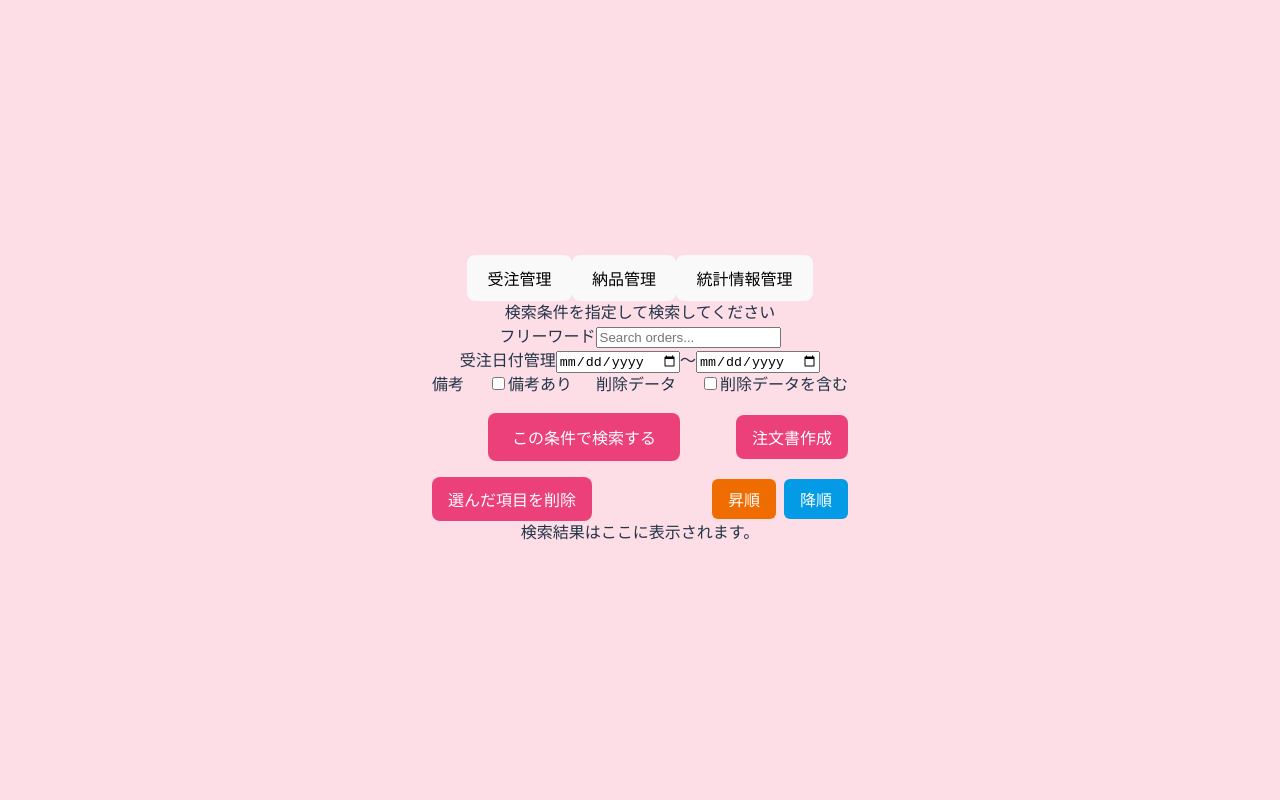
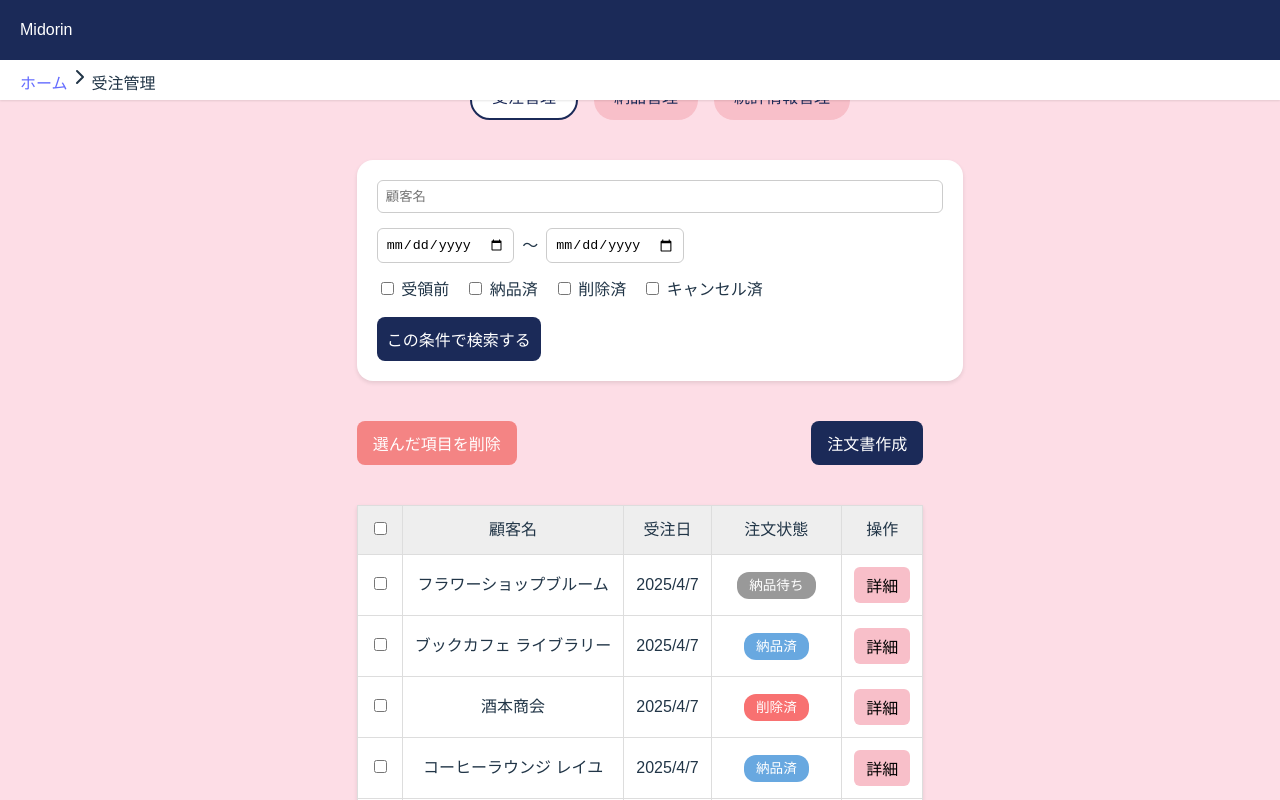
Before and after one commit to sugichan-a/SystemDev_teamD, a React (Vite) app in the folder frontend/: page /orders in a window 1280 px wide. Shown: the top 800 px of the page. Built offline with nearby package versions, Linux system fonts and the light colour scheme.

Commit message:
OrderListPageとApp.cssの修正

```diff
--- a/frontend/src/App.css
+++ b/frontend/src/App.css
@@ -48,20 +48,21 @@ body {
   overflow-x: hidden;
 }
 
-/* ナビバー（紺） */
+/* 上部ナビバー */
 .navbar {
+  position: fixed;
+  top: 0;
+  left: 0;
+  height: 60px;
+  width: 100%;
+  z-index: 1000;
+
   background-color: #1b2a58;
   color: white;
   display: flex;
-  justify-content: space-between;
   align-items: center;
-  padding: 10px 20px;
-  width: 100%;
+  padding: 0 20px;
   box-sizing: border-box;
-  position: fixed;
-  top: 0;
-  left: 0;
-  z-index: 1000;
 }
 
 
@@ -77,24 +78,30 @@ body {
 
 /* パンくずリスト */
 .breadcrumb {
+  position: fixed;
+  top: 60px; /* ← navbarの下に */
+  left: 0;
+  height: 40px;
+  width: 100%;
+  z-index: 999;
+
   background-color: white;
-  padding: 10px 20px;
-  font-size: 0.9rem;
-  width: 100%;
+  display: flex;
+  align-items: center;
+  padding: 0 20px;
+  box-shadow: 0 1px 2px rgba(0,0,0,0.1);
   box-sizing: border-box;
-  box-shadow: 0 1px 2px rgba(0,0,0,0.1);
-  position: fixed;
-  top: 44px;
-  left: 0;
-  z-index: 999;
+
   text-align: left;
 }
 /* メイン */
 .main-content {
+  /* ここで余白！60(navbar) + 40(breadcrumb) */
+  margin-top: 100px;
+  padding: 40px 20px;
   display: flex;
   justify-content: center;
   gap: 20px;
-  padding: 40px 20px;
   flex-wrap: wrap;
 }
 
@@ -112,3 +119,186 @@ body {
   color: #1b2a58;
   box-shadow: 0 2px 4px rgba(0,0,0,0.1);
 }
+
+/* --- タブボタン --- */
+.tab-buttons {
+  display: flex;
+  justify-content: center;
+  gap: 16px;
+  margin: 20px 0;
+}
+
+.tab {
+  background-color: #f8bfc9;
+  border: none;
+  padding: 10px 20px;
+  border-radius: 20px;
+  font-weight: bold;
+  color: #1b2a58;
+  cursor: pointer;
+}
+
+.tab.active {
+  background-color: #ffffff;
+  border: 2px solid #1b2a58;
+}
+
+/* --- 検索フォーム --- */
+.search-form {
+  background-color: #ffffff;
+  padding: 20px;
+  border-radius: 16px;
+  box-shadow: 0 2px 4px rgba(0,0,0,0.1);
+  margin-bottom: 20px;
+  width: 100%;
+  max-width: 700px;
+  display: flex;
+  flex-direction: column;
+  gap: 15px;
+}
+
+.search-form input[type="text"],
+.search-form input[type="date"] {
+  padding: 8px;
+  border: 1px solid #ccc;
+  border-radius: 6px;
+}
+
+.date-range {
+  display: flex;
+  gap: 8px;
+  align-items: center;
+}
+
+.status-filters {
+  display: flex;
+  gap: 16px;
+  flex-wrap: wrap;
+}
+
+.search-button {
+  background-color: #1b2a58;
+  color: white;
+  border: none;
+  padding: 10px;
+  border-radius: 8px;
+  cursor: pointer;
+  font-weight: bold;
+  width: fit-content;
+}
+
+/* --- アクションボタン --- */
+.action-buttons {
+  display: flex;
+  justify-content: space-between;
+  width: 100%;
+  max-width: 700px;
+  margin-bottom: 20px;
+}
+
+.action-buttons .danger {
+  background-color: #f48484;
+  color: white;
+  border: none;
+  padding: 10px 16px;
+  border-radius: 8px;
+  cursor: pointer;
+}
+
+.action-buttons .primary {
+  background-color: #1b2a58;
+  color: white;
+  border: none;
+  padding: 10px 16px;
+  border-radius: 8px;
+  cursor: pointer;
+}
+
+/* --- テーブル --- */
+.order-table {
+  width: 100%;
+  max-width: 900px;
+  background-color: #fff;
+  border-collapse: collapse;
+  box-shadow: 0 2px 4px rgba(0,0,0,0.1);
+  margin-bottom: 20px;
+}
+
+.order-table th,
+.order-table td {
+  border: 1px solid #ddd;
+  padding: 12px;
+  text-align: center;
+}
+
+.order-table thead {
+  background-color: #eee;
+  font-weight: bold;
+}
+
+/* --- 注文状態バッジ --- */
+.badge {
+  padding: 6px 12px;
+  border-radius: 12px;
+  color: white;
+  font-size: 0.85rem;
+  font-weight: bold;
+}
+
+.badge.blue {
+  background-color: #68a8e0;
+}
+
+.badge.red {
+  background-color: #f87171;
+}
+
+.badge.gray {
+  background-color: #999;
+}
+
+/* --- ページネーション --- */
+.pagination {
+  display: flex;
+  gap: 10px;
+  align-items: center;
+  justify-content: center;
+}
+
+.pagination button {
+  padding: 6px 12px;
+  background-color: #f8bfc9;
+  border: none;
+  border-radius: 6px;
+  cursor: pointer;
+  font-weight: bold;
+}
+
+/* カラムレイアウト（全体） */
+.column-layout {
+  /* ここで余白！60(navbar) + 40(breadcrumb) */
+  margin-top: 100px;
+  max-width: 960px;
+  margin: 0 auto;
+  text-align: left;
+  padding: 20px;
+  display: flex;
+  flex-direction: column;
+  gap: 20px;
+}
+
+/* テーブル内の操作ボタンも統一 */
+.order-table button {
+  background-color: #f8bfc9;
+  border: none;
+  padding: 6px 12px;
+  border-radius: 6px;
+  font-weight: bold;
+  cursor: pointer;
+}
+
+/* 全体の文字寄せも統一したいとき */
+.order-table td,
+.order-table th {
+  text-align: center;
+}
--- a/frontend/src/Pages/OrderListPage.jsx
+++ b/frontend/src/Pages/OrderListPage.jsx
@@ -1,207 +1,92 @@
-import React, { useState } from 'react';
-import { useNavigate } from 'react-router-dom';
-import Button from '../components/Button';
-import SearchInput from '../components/SearchInput';
-import DateInput from '../components/DateInput';
-import Checkbox from '../components/Checkbox';
+import React from 'react';
+import '../App.css';
+import Breadcrumbs from '../components/breadcrumbs';
 
 const OrderListPage = () => {
-    const navigate = useNavigate();
-    const [keyword, setKeyword] = useState('');
-    const [fromDate, setFromDate] = useState('');
-    const [toDate, setToDate] = useState('');
-    const [hasNotes, setHasNotes] = useState(false);
-    const [includeDeleted, setIncludeDeleted] = useState(false);
-
-
-
-  const handleSearch = () => {
-    console.log('検索ワード:', keyword);
-    // 検索ロジック追加予定
-  };
+  const testData = [
+    { name: 'フラワーショップブルーム', date: '2025/4/7', status: '納品待ち' },
+    { name: 'ブックカフェ ライブラリー', date: '2025/4/7', status: '納品済' },
+    { name: '酒本商会', date: '2025/4/7', status: '削除済' },
+    { name: 'コーヒーラウンジ レイユ', date: '2025/4/7', status: '納品済' },
+    { name: '木原バス団体', date: '2025/4/7', status: 'キャンセル済' },
+    { name: 'キューモール嵐ノ宮', date: '2025/4/7', status: '削除済' }
+  ];
 
   return (
-    <div className="p-4">
+    <div className="App">
+      <nav className="navbar"><div className="navbar-brand">Midorin</div></nav>
+      <nav className="breadcrumb"><Breadcrumbs /></nav>
 
-      {/* ナビゲーションボタン */}
-      <div className="grid grid-cols-1 sm:grid-cols-2 md:grid-cols-3 gap-4">
-        <Button onClick={() => navigate('/orders')}>受注管理</Button>
-        <Button onClick={() => navigate('/deliveries')}>納品管理</Button>
-        <Button onClick={() => navigate('/stats')}>統計情報管理</Button>
-      </div>
-
-      {/* ラベル */}
-      <div style={{ display: 'flex', justifyContent: 'center' }}>
-        <label className="block text-sm font-medium text-gray-700">
-          検索条件を指定して検索してください
-        </label>
-      </div>
-
-
-      {/* 検索エリア */}
-      <div className="bg-gray-100 p-4 rounded-lg shadow mb-6 space-y-4">
-        <div className="flex flex-col gap-4">
-         <label className="block text-sm font-medium text-gray-700">
-          フリーワード
-        </label>
-          <SearchInput
-            value={keyword}
-            onChange={(e) => setKeyword(e.target.value)}
-          />
-      </div>
-
-      {/* 日付管理 */}
-      <div className="flex items-center gap-4">
-          <span className="text-sm text-gray-700">受注日付管理</span>
-          <DateInput value={fromDate} onChange={(e) => setFromDate(e.target.value)} />
-          <span>～</span>
-          <DateInput value={toDate} onChange={(e) => setToDate(e.target.value)} />
-      </div>
-
-      {/* 備考・削除データ欄 */}
-      <div style={{ display: 'flex', alignItems: 'center', gap: '1.5rem' }}>
-        <label className="block text-sm font-medium text-gray-700">
-          備考
-        </label>
-          <Checkbox
-            label="備考あり"
-            checked={hasNotes}
-            onChange={(e) => setHasNotes(e.target.checked)}
-            name="hasNotes"
-          />
-       <label className="block text-sm font-medium text-gray-700">
-          削除データ
-        </label>
-          <Checkbox
-            label="削除データを含む"
-            checked={includeDeleted}
-            onChange={(e) => setIncludeDeleted(e.target.checked)}
-            name="includeDeleted"
-          />
-      </div>
-
-      {/* ボタン群 */}
-      <div style={{
-        display: 'flex',
-        flexDirection: 'column',
-        gap: '1rem',
-        marginTop: '1rem',
-      }}>
-
-        {/* 上段：中央＋右 */}
-        <div style={{
-          display: 'flex',
-          justifyContent: 'space-between',
-          flexWrap: 'wrap',
-          alignItems: 'center'
-        }}>
-
-          {/* 中央に配置 */}
-          <div style={{
-            flex: 1,
-            display: 'flex',
-            justifyContent: 'center',
-            minWidth: '200px'
-          }}>
-            <button
-              onClick={handleSearch}
-              style={{
-                backgroundColor: '#ec407a',
-                color: '#fff',
-                padding: '12px 24px',
-                borderRadius: '8px',
-                border: 'none',
-                cursor: 'pointer'
-              }}
-            >
-              この条件で検索する
-            </button>
-          </div>
-
-          {/* 注文書作成（右上） */}
-          <div>
-            <button
-              onClick={() => console.log('注文書作成')}
-              style={{
-                backgroundColor: '#ec407a',
-                color: '#fff',
-                padding: '10px 16px',
-                borderRadius: '8px',
-                border: 'none',
-                cursor: 'pointer'
-              }}
-            >
-              注文書作成
-            </button>
-          </div>
+      <div className="main-content column-layout">
+        <div className="tab-buttons">
+          <button className="tab active">受注管理</button>
+          <button className="tab">納品管理</button>
+          <button className="tab">統計情報管理</button>
         </div>
 
-        {/* 下段：左＋右 */}
-        <div style={{
-          display: 'flex',
-          justifyContent: 'space-between',
-          alignItems: 'center',
-          flexWrap: 'wrap'
-        }}>
-
-          {/* 左：削除 */}
-          <div>
-            <button
-              onClick={() => console.log('選んだ項目を削除')}
-              style={{
-                backgroundColor: '#ec407a',
-                color: '#fff',
-                padding: '10px 16px',
-                borderRadius: '8px',
-                border: 'none',
-                cursor: 'pointer'
-              }}
-            >
-              選んだ項目を削除
-            </button>
+        <div className="search-form">
+          <input type="text" placeholder="顧客名" />
+          <div className="date-range">
+            <input type="date" /> ～ <input type="date" />
           </div>
-
-          {/* 右：昇順／降順 */}
-          <div style={{ display: 'flex', gap: '0.5rem' }}>
-            <button
-              onClick={() => console.log('昇順')}
-              style={{
-                backgroundColor: '#ef6c00',
-                color: '#fff',
-                padding: '8px 16px',
-                borderRadius: '6px',
-                border: 'none',
-                cursor: 'pointer'
-              }}
-            >
-              昇順
-            </button>
-            <button
-              onClick={() => console.log('降順')}
-              style={{
-                backgroundColor: '#039be5',
-                color: '#fff',
-                padding: '8px 16px',
-                borderRadius: '6px',
-                border: 'none',
-                cursor: 'pointer'
-              }}
-            >
-              降順
-            </button>
+          <div className="status-filters">
+            <label><input type="checkbox" /> 受領前</label>
+            <label><input type="checkbox" /> 納品済</label>
+            <label><input type="checkbox" /> 削除済</label>
+            <label><input type="checkbox" /> キャンセル済</label>
           </div>
+          <button className="search-button">この条件で検索する</button>
         </div>
 
-
-          </div>
+        <div className="action-buttons">
+          <button className="danger">選んだ項目を削除</button>
+          <button className="primary">注文書作成</button>
         </div>
 
+        <table className="order-table">
+          <thead>
+            <tr>
+              <th><input type="checkbox" /></th>
+              <th>顧客名</th>
+              <th>受注日</th>
+              <th>注文状態</th>
+              <th>操作</th>
+            </tr>
+          </thead>
+          <tbody>
+            {testData.map((item, index) => (
+              <tr key={index}>
+                <td><input type="checkbox" /></td>
+                <td>{item.name}</td>
+                <td>{item.date}</td>
+                <td>
+                  <span className={`badge ${getBadgeColor(item.status)}`}>{item.status}</span>
+                </td>
+                <td><button>詳細</button></td>
+              </tr>
+            ))}
+          </tbody>
+        </table>
 
-     {/* 結果一覧（未実装） */}
-      <div className="text-gray-500 text-sm">検索結果はここに表示されます。</div>
-   </div>
+        <div className="pagination">
+          <button>1</button>
+          <span>/</span>
+          <button>2</button>
+        </div>
+      </div>
+    </div>
   );
 };
 
+// 状態に応じてバッジ色を切り替える関数
+function getBadgeColor(status) {
+  switch (status) {
+    case '納品済': return 'blue';
+    case '納品待ち': return 'gray';
+    case '削除済': return 'red';
+    case 'キャンセル済': return 'red';
+    default: return 'gray';
+  }
+}
 
 export default OrderListPage;
```
